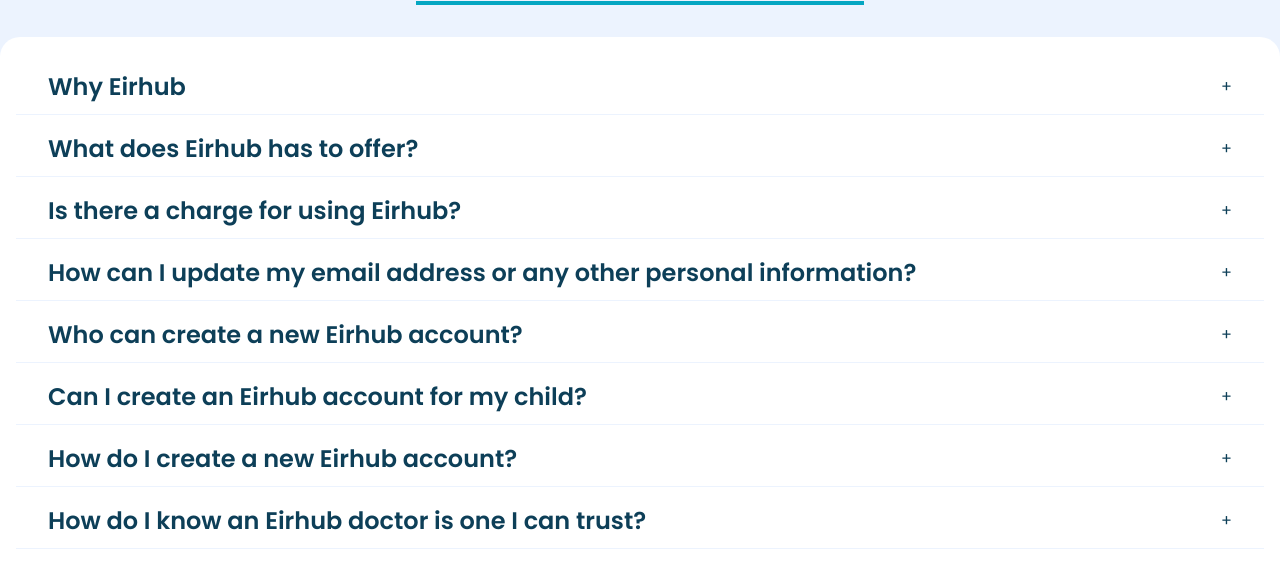
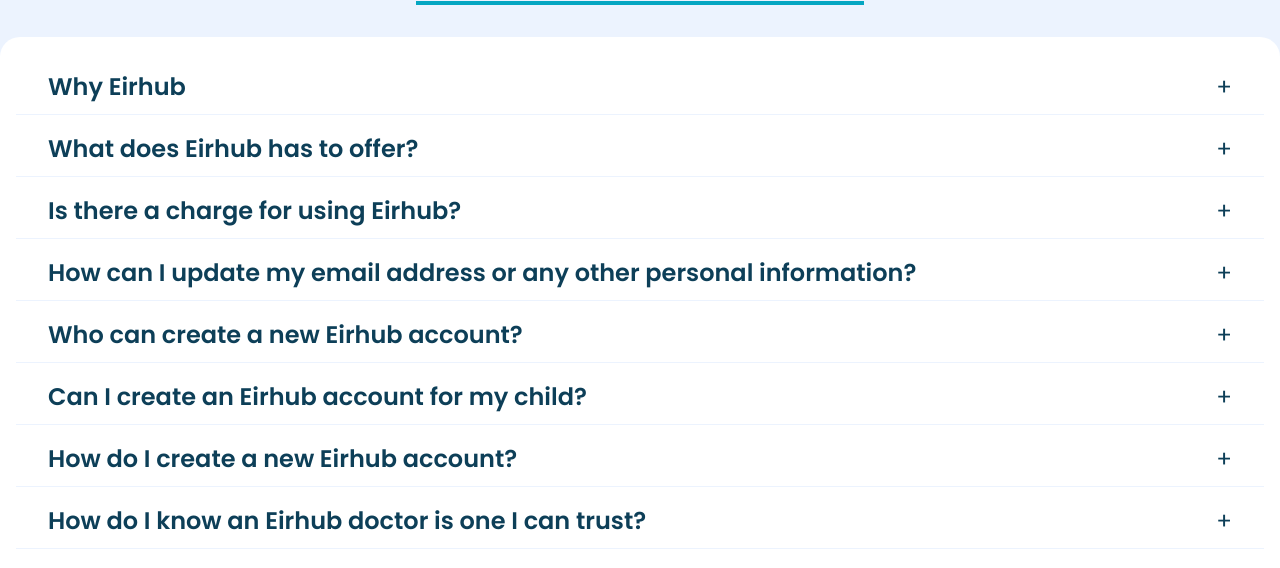
Before and after one commit to Silicon-Valley00/eirhub-frontend, a React (Create React App) app in the folder client/: page /FAQ in a window 1280 px wide. Shown: the part 232-800 px from the top of the page. Built offline with nearby package versions, Linux system fonts and the light colour scheme.

Commit message:
increase the font-size of plus and minus

```diff
--- a/client/src/Pages/Landing page/FAQ/FAQ.js
+++ b/client/src/Pages/Landing page/FAQ/FAQ.js
@@ -106,7 +106,9 @@
                                  onClick={() => toggle(index)}
                               >
                                  <h1>{item.question}</h1>
-                                 <span>{selected === index ? '-' : '+'}</span>
+                                 <span className={styles.plusMinus}>
+                                    {selected === index ? '-' : '+'}
+                                 </span>
                               </div>
                               <div
                                  className={
--- a/client/src/Pages/Landing page/FAQ/faq.module.css
+++ b/client/src/Pages/Landing page/FAQ/faq.module.css
@@ -117,6 +117,10 @@
    .question_and_answer {
       padding: 0 2rem;
    }
+
+   .plusMinus {
+      font-size: 23px;
+   }
 }
 
 @media (min-width: 1024px) {
```
